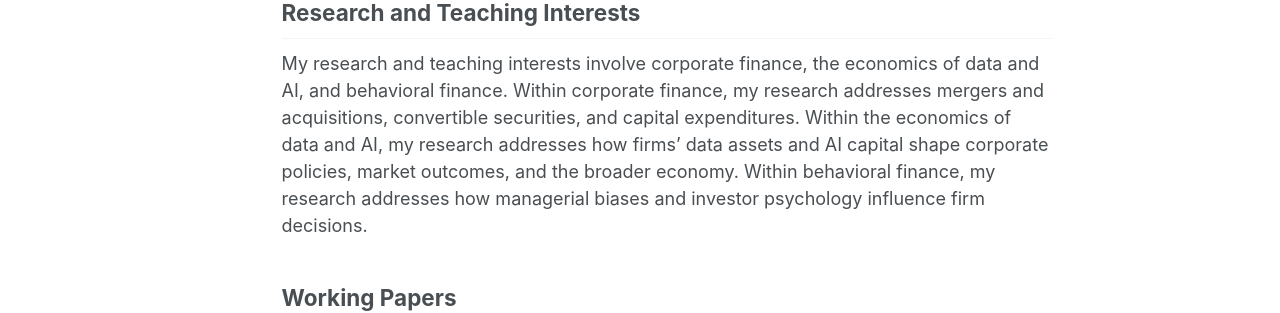
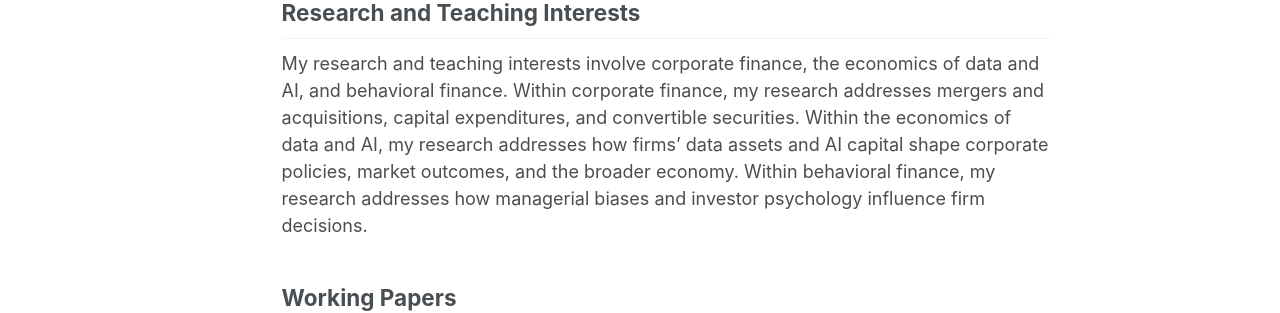
Before and after one commit to brant1868/brant1868.github.io, a Jekyll site: the page built from _pages/about.md, in a window 1280 px wide and 900 px high. Shown: the part 389-702 px from the top of the window. Built offline with Jekyll 4.4.1, drawn with Linux system fonts in a browser that asks for light colours; a script bundle is joined from its source files by our own code; library files that are not in the unit come from our copies.

```diff
--- a/_pages/about.md
+++ b/_pages/about.md
@@ -16,7 +16,7 @@ Academic Background
 
 Research and Teaching Interests
 ------
-My research and teaching interests involve corporate finance, the economics of data and AI, and behavioral finance. Within corporate finance, my research addresses mergers and acquisitions, convertible securities, and capital expenditures. Within the economics of data and AI, my research addresses how firms’ data assets and AI capital shape corporate policies, market outcomes, and the broader economy. Within behavioral finance, my research addresses how managerial biases and investor psychology influence firm decisions.
+My research and teaching interests involve corporate finance, the economics of data and AI, and behavioral finance. Within corporate finance, my research addresses mergers and acquisitions, capital expenditures, and convertible securities. Within the economics of data and AI, my research addresses how firms’ data assets and AI capital shape corporate policies, market outcomes, and the broader economy. Within behavioral finance, my research addresses how managerial biases and investor psychology influence firm decisions.
 
 
 Working Papers
```
